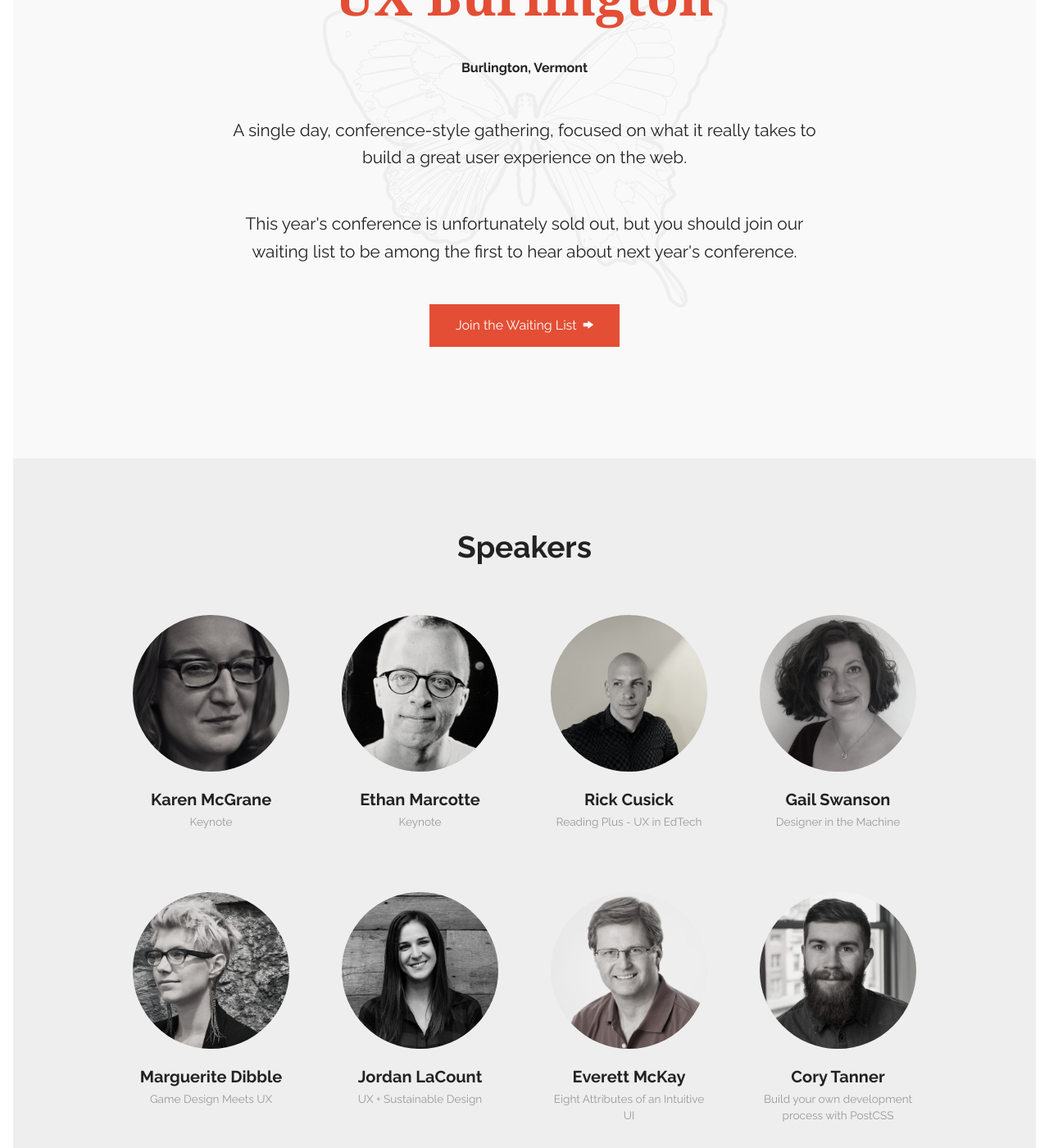
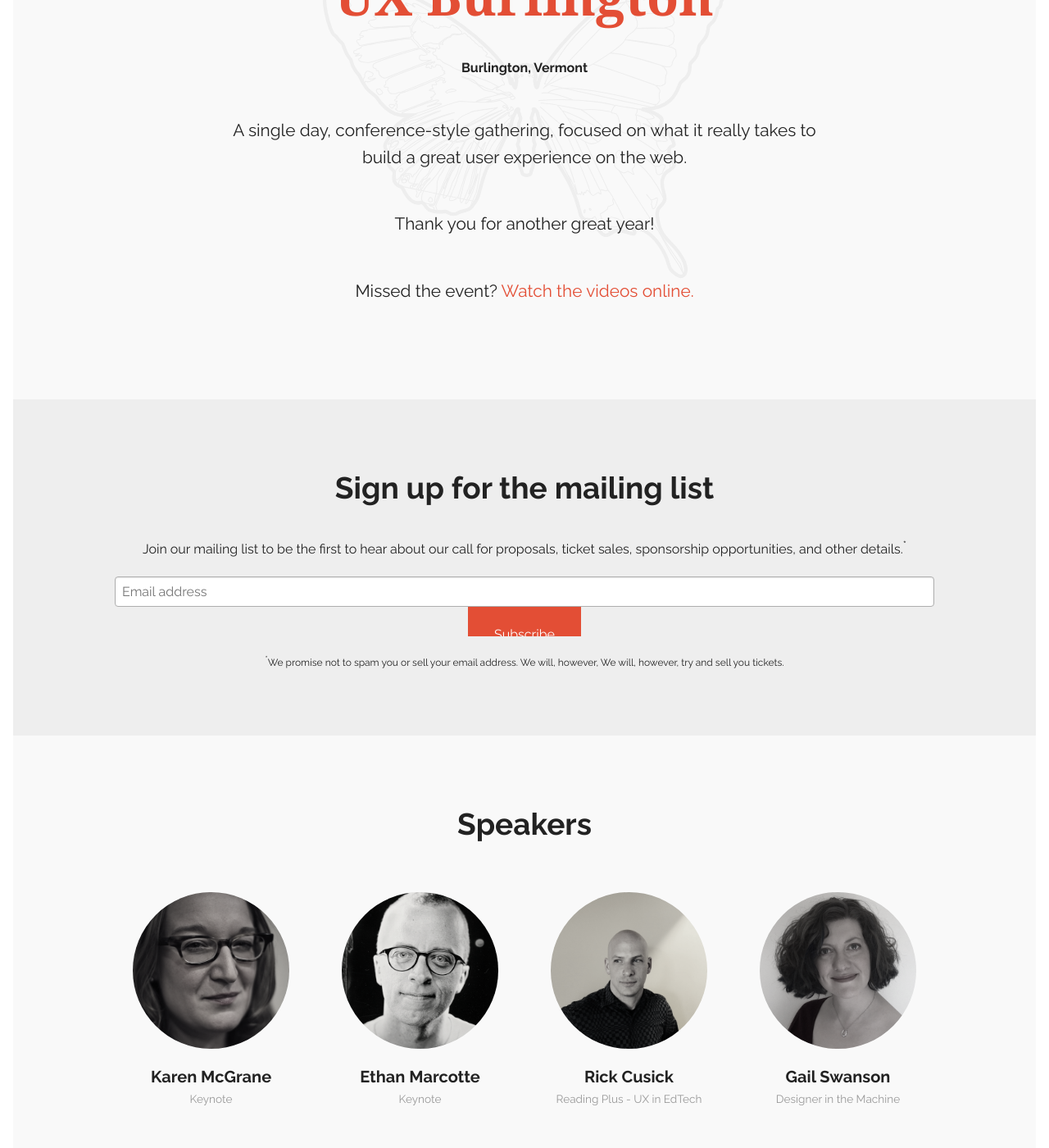
Before and after one commit to AgilionApps/ux-burlington-2017, a Jekyll site: the page built from index.html, in a window 1280 px wide and 1400 px high, scrolled down 253 px. Shown: the whole window at 82% size. Built offline with Jekyll 4.4.1, drawn with Linux system fonts in a browser that asks for light colours; some web fonts are replaced; comment, search, counter and statistics services are not loaded; some of the changed text lies outside the part shown.

Commit message:
Updates home page now that conference is way over

```diff
--- a/_includes/global-nav.html
+++ b/_includes/global-nav.html
@@ -16,7 +16,7 @@
       <li><a href='/schedule'>Schedule</a></li>
       <li><a href='/location'>Location &amp; Venue</a></li>
       <li><a href='/sponsors'>Sponsors</a></li>
-      <li><a href='https://ti.to/ux-burlington/2016'>Waiting List</a></li>
+      <li><a href='https://vimeo.com/album/4035061'>2016 Videos</a></li>
     </ul>
   </section>
 </nav>
--- a/index.html
+++ b/index.html
@@ -15,37 +15,15 @@ meta_keywords:
     </p>
 
     <p>
-      This year's conference is unfortunately sold out, but you should join our waiting list to be among the first to hear about next year's conference.
+      Thank you for another great year!
     </p>
-
     <p>
-      <a href='https://ti.to/ux-burlington/2016' class='button' target='_blank'>Join the Waiting List<i class='fi-arrow-right'></i></a>
+      Missed the event? <a href='https://vimeo.com/album/4035061'>Watch the videos online.</a>
     </p>
   </div>
 </section>
 
-<section id='speakers' class='darker-section'>
-  <div class='wrapper'>
-    <h2>Speakers</h2>
-
-    <ul class='speaker-list'>
-      {% assign speakers = site.categories.speaker | sort: 'order' %}
-      {% for speaker in speakers %}
-        <li class='speaker-item'>
-          <a href='{{ speaker.url }}'>
-            <img src="/images/speakers/{{ speaker.photo }}" alt="{{ speaker.title }}" class="speaker">
-            <div class='speaker-details'>
-              <h3>{{ speaker.title }}</h3>
-              <h4 class='title'>{{ speaker.talk }}</h4>
-            </div>
-          </a>
-        </li>
-      {% endfor %}
-    </ul>
-  </div>
-</section>
-
-<section id='mailing-list-signup' class='sign-up-section'>
+<section id='mailing-list-signup' class='sign-up-section darker-section'>
   <div class='wrapper'>
     <h2>Sign up for the mailing list</h2>
     <p class='sub-copy'>
@@ -73,6 +51,28 @@ meta_keywords:
   </div>
 </section>
 
+
+<section id='speakers'>
+  <div class='wrapper'>
+    <h2>Speakers</h2>
+
+    <ul class='speaker-list'>
+      {% assign speakers = site.categories.speaker | sort: 'order' %}
+      {% for speaker in speakers %}
+        <li class='speaker-item'>
+          <a href='{{ speaker.url }}'>
+            <img src="/images/speakers/{{ speaker.photo }}" alt="{{ speaker.title }}" class="speaker">
+            <div class='speaker-details'>
+              <h3>{{ speaker.title }}</h3>
+              <h4 class='title'>{{ speaker.talk }}</h4>
+            </div>
+          </a>
+        </li>
+      {% endfor %}
+    </ul>
+  </div>
+</section>
+
 <section id='sponsors' class='darker-section'>
   {% include sponsors.html %}
 
```
